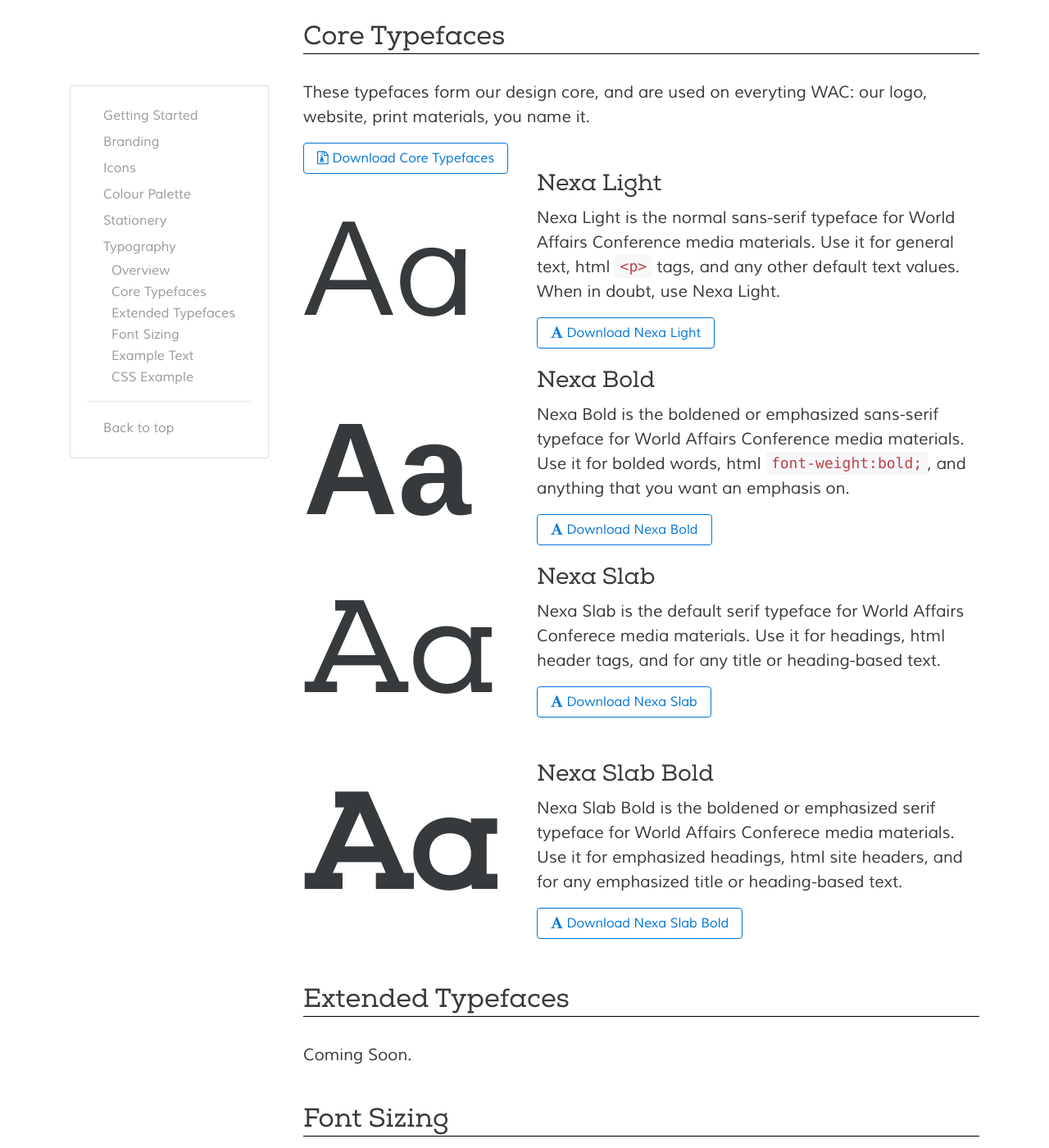
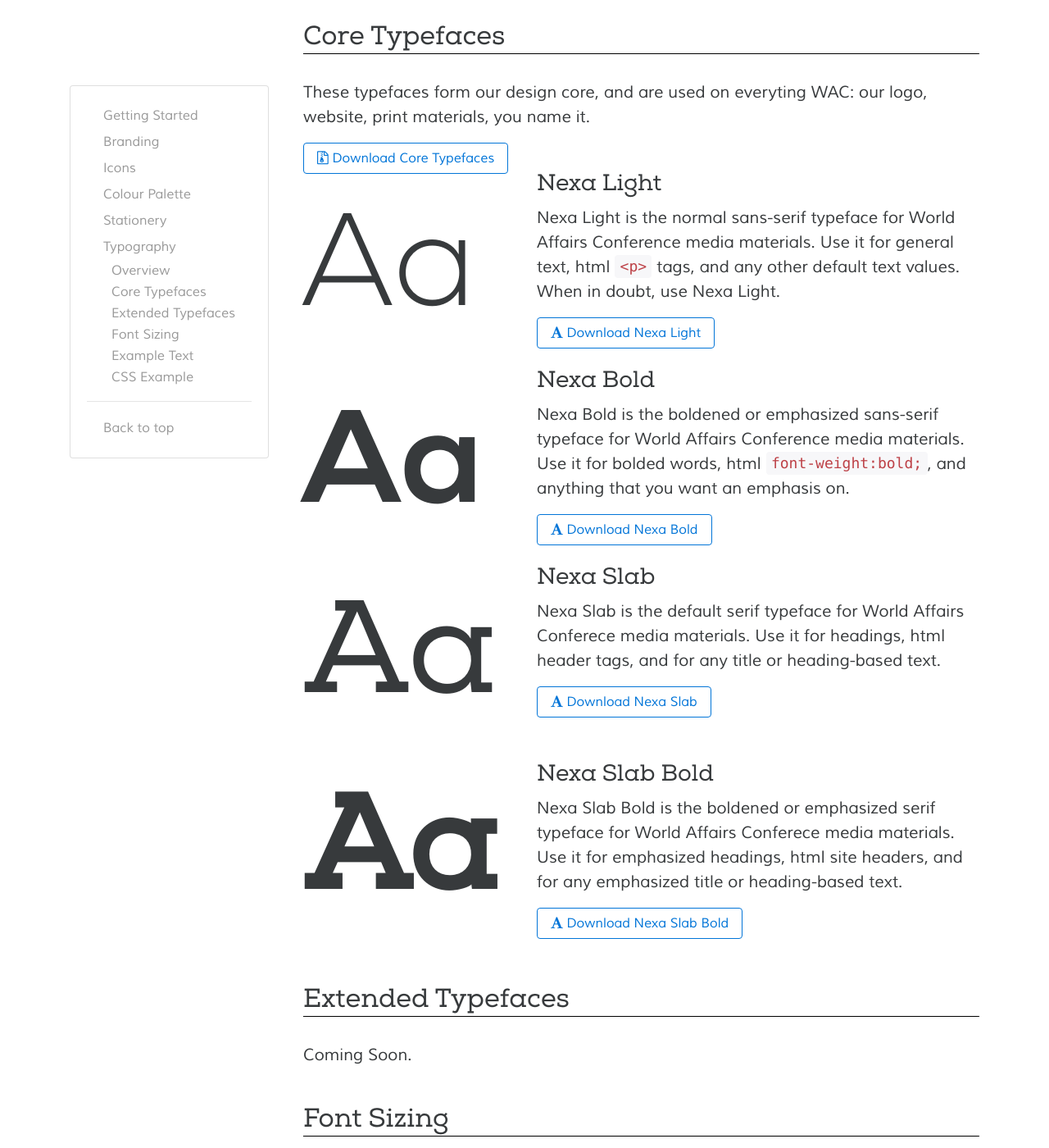
Before and after one commit to malsf21/paleta, a Jekyll site: the page built from _wac/typography.html, in a window 1280 px wide and 1400 px high, scrolled down 769 px. Shown: the whole window at 82% size. Built offline with Jekyll 4.4.1, drawn with Linux system fonts in a browser that asks for light colours.

Commit message:
fixes a small booboo i made

```diff
--- a/_wac/typography.html
+++ b/_wac/typography.html
@@ -96,7 +96,7 @@
   <a class="btn btn-outline-primary" href="{{site.baseurl}}/resources/wac/corefonts.zip"><span class="fa fa-file-zip-o"></span> Download Core Typefaces</a>
   <div class="row">
     <div class="col-md-4">
-      <span class="font-showcase">Aa</span>
+      <span class="font-showcase nexa-light">Aa</span>
     </div>
     <div class="col-md-8">
       <h3>Nexa Light</h3>
--- a/css/wac.scss
+++ b/css/wac.scss
@@ -21,11 +21,11 @@
 // Font Imports
 
 @font-face{
-	font-family: 'Nexa', sans-serif;
+	font-family: 'Nexa';
 	src:url({{site.baseurl}}/fonts/nexa/nexa_light.otf);
 }
 @font-face{
-	font-family: 'Nexa', sans-serif;
+	font-family: 'Nexa';
 	font-weight:bold;
 	src:url({{site.baseurl}}/fonts/nexa/nexa_bold.otf);
 }
@@ -45,11 +45,11 @@
 // Font Classes
 
 .nexa-light{
-	font-family: 'Nexa', sans-serif;
+	font-family: 'Nexa';
 }
 
 .nexa-bold{
-  font-family: 'Nexa', sans-serif;
+  font-family: 'Nexa';
   font-weight: bold;
 }
 
```
